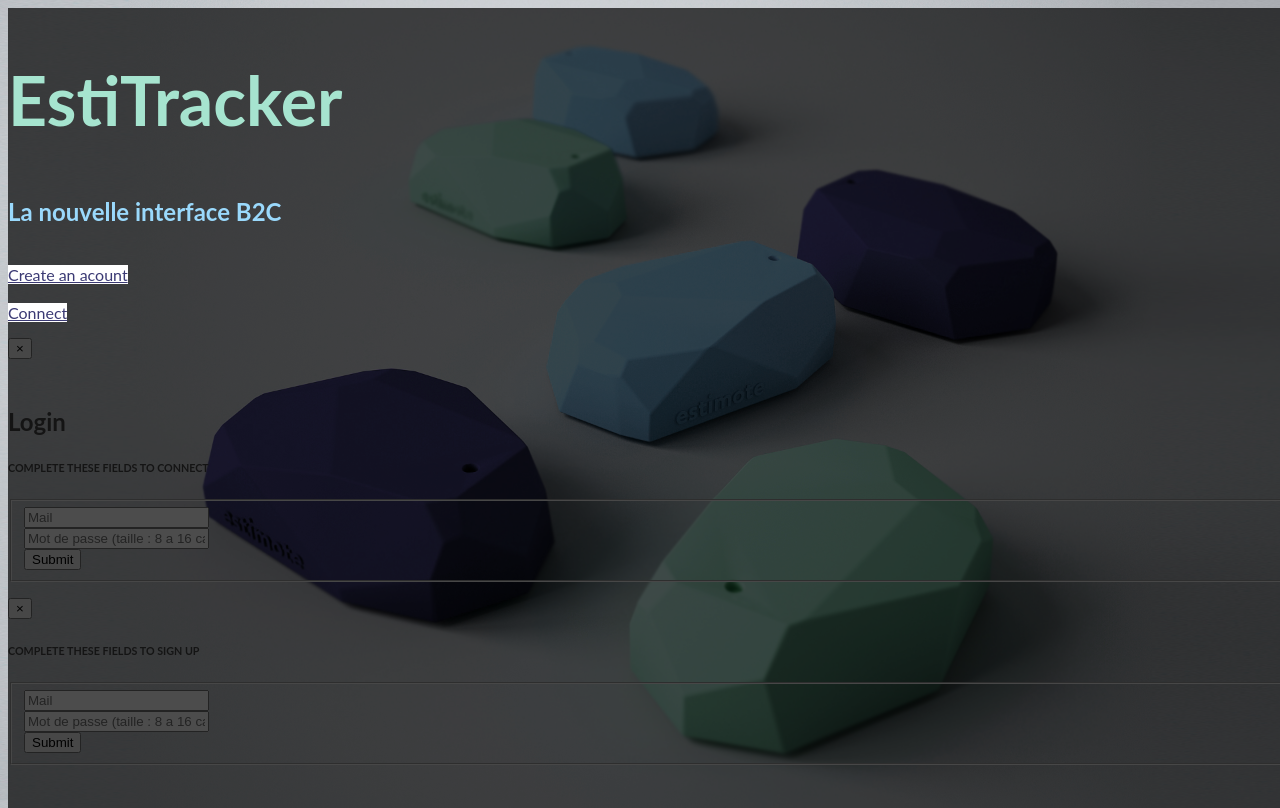
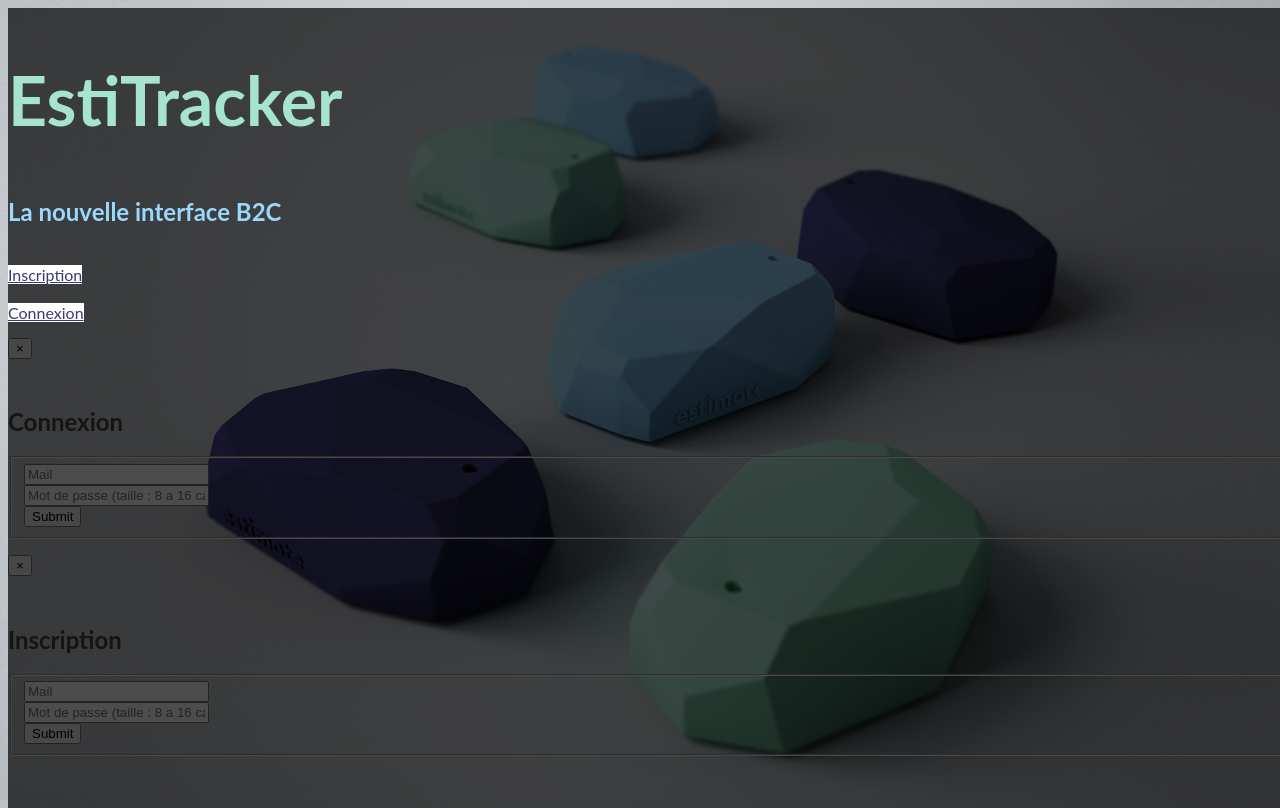
Before and after one commit to Heffiros/EstiTracker, a PHP site: page /app/View/Misc/home.php in a window 1280 px wide. Run offline with PHP 8.4, Linux system fonts and the light colour scheme; some libraries are stand-ins or nearby versions.

Commit message:
Début français

```diff
--- a/app/View/Misc/home.php
+++ b/app/View/Misc/home.php
@@ -10,10 +10,10 @@
         <h2 class="text-center lato animate slideInDown ">La nouvelle interface <b>B2C</b></h2>
         <p class="text-center">
             <br>
-            <a href="#" style="width:212px;" class="btn btn-default btn-lg btn-huge lato" data-toggle="modal" data-target="#myModal1">Create an acount</a>
+            <a href="#" style="width:212px;" class="btn btn-default btn-lg btn-huge lato" data-toggle="modal" data-target="#myModal1">Inscription</a>
             <br>
             <br>
-            <a href="#" style="width:212px;" class="btn btn-default btn-lg btn-huge lato" data-toggle="modal" data-target="#myModal">Connect</a>
+            <a href="#" style="width:212px;" class="btn btn-default btn-lg btn-huge lato" data-toggle="modal" data-target="#myModal">Connexion</a>
         </p>
     </div>
 
@@ -25,10 +25,10 @@
         <div class="modal-content">
             <div class="modal-header">
                 <button type="button" class="close" data-dismiss="modal" aria-hidden="true">×</button>
-                <h2 class="text-center"><br>Login</h2>
+                <h2 class="text-center"><br>Connexion</h2>
             </div>
             <div class="modal-body row">
-                <h6 class="text-center">COMPLETE THESE FIELDS TO CONNECT</h6>
+                <!-- <h6 class="text-center">COMPLETE THESE FIELDS TO CONNECT</h6> -->
                 <form class="col-md-10 col-md-offset-1 col-xs-12 col-xs-offset-0" action="" method="post" >
                     <fieldset>
                 	<div class="form-group">
@@ -53,9 +53,10 @@
         <div class="modal-content">
             <div class="modal-header">
                 <button type="button" class="close" data-dismiss="modal" aria-hidden="true">×</button>
+                <h2 class="text-center"><br>Inscription</h2>
             </div>
             <div class="modal-body row">
-                <h6 class="text-center">COMPLETE THESE FIELDS TO SIGN UP</h6>
+               <!--  <h6 class="text-center">COMPLETE THESE FIELDS TO SIGN UP</h6> -->
                 <form class="col-md-10 col-md-offset-1 col-xs-12 col-xs-offset-0" action='' method='POST'>
                 <fieldset>
                 	<div class="form-group">
--- a/app/View/layout.php
+++ b/app/View/layout.php
@@ -11,7 +11,7 @@
     <nav class="navbar navbar-trans navbar-fixed-top" role="navigation" style="position:relative; margin: 0;">
       <div class="container">
 	<div class="navbar-header">
-	  <a class="navbar-brand text-danger" href="" style="color: #D6D325;">EstiTracker</a>
+	  <a class="navbar-brand text-danger" href="/" style="color: #A6E4CF;">EstiTracker</a>
 	</div>
 	<div class="navbar-collapse collapse" id="navbar-collapsible">
 	</div>
```
